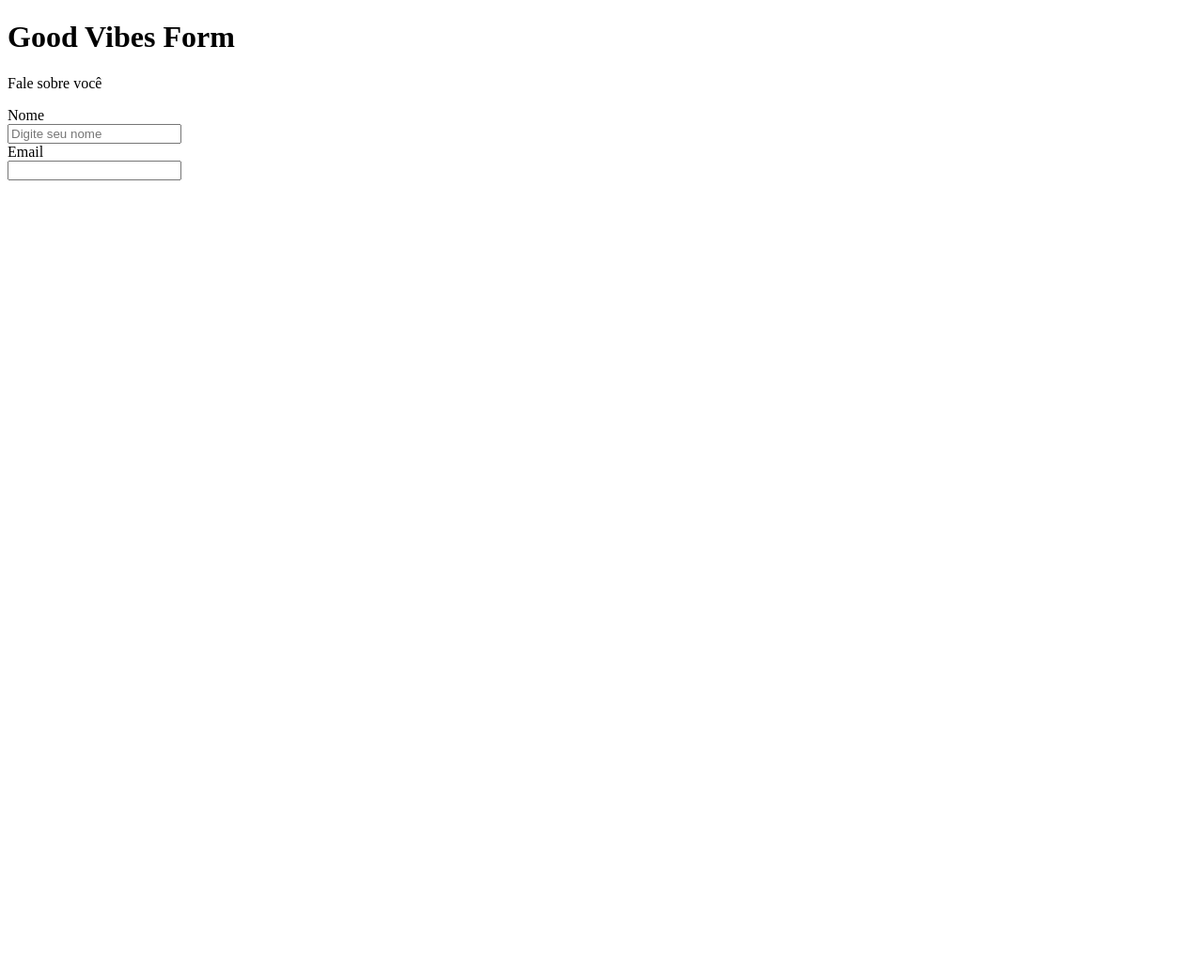
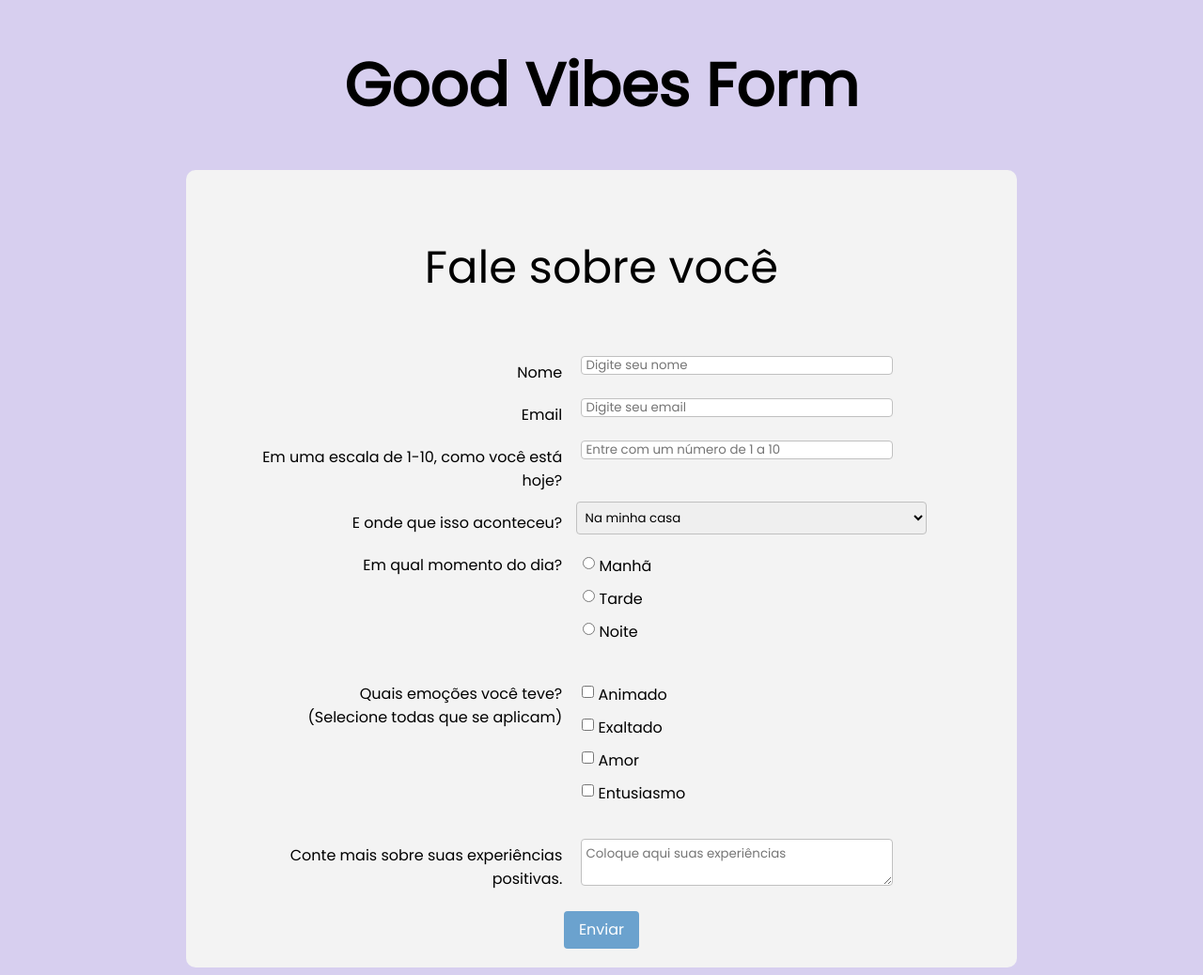
Before and after one commit to andressablima/projetosteste, a plain HTML site: page index.html in a window 1280 px wide. Shown: the whole page at 94% size. Before the commit the page ends 800 px from the top, so only its background shows below. Drawn offline with Linux system fonts and the light colour scheme.

Commit message:
aula do dia 04/10

```diff
--- a/index.html
+++ b/index.html
@@ -1,10 +1,14 @@
 <!DOCTYPE html>
 <html lang="en">
 <head>
+    <link href="https://fonts.googleapis.com/css?family=Poppins" rel="stylesheet" type="text/css">
+    <link href="https://fonts.googleapis.com/css?family=Playfair+Display" rel="stylesheet" type="text/css">
+    <link href="https://fonts.googleapis.com/css?family=Open+Sans+Condensed" rel="stylesheet" type="text/css">
     <meta charset="UTF-8">
     <meta http-equiv="X-UA-Compatible" content="IE=edge">
     <meta name="viewport" content="width=device-width, initial-scale=1.0">
     <title>Formulário de Sentimento</title>
+    <link rel="stylesheet" href="./styles/font-awesome.min.css">
     <link rel="stylesheet" href="./style/index.css">
 </head>
 <body>
@@ -14,7 +18,7 @@
             <p id="description">
                 Fale sobre você
             </p>
-            <form>
+            <form action="/sobre-voce">
                 <div class="form-rows">
                     <div class="labels">
                         <label for="name" id="name-label">
@@ -22,7 +26,12 @@
                         </label>
                     </div>
                     <div class="fields">
-                        <input type="text" id="name" class="input-fields" placeholder="Digite seu nome" required>
+                        <input
+                        type="text"
+                        id="name"
+                        class="input-fields"
+                        placeholder="Digite seu nome"
+                        required>
                     </div>
                 </div>
                 <div class="form-rows">
@@ -32,14 +41,122 @@
                         </label>
                     </div>
                     <div class="fields">
-                        <input type="email" id="email" class="">
+                        <input type="email" id="email" class="input-fields" placeholder="Digite seu email" required>
                     </div>
                 </div>
                 <div class="form-rows">
                     <div class="labels">
-
+                        <label for="number" id="number-label">
+                            Em uma escala de 1-10, como você está hoje?
+                        </label>
+                    </div>
+                    <div class="fields">
+                        <input type="number" id="number" class="input-fields" placeholder="Entre com um número de 1 a 10" min="1" max="10">
                     </div>
                 </div>
+                <div class="form-rows">
+                    <div class="labels">
+                        <label for="dropdown" id="dropdown-label">
+                            E onde que isso aconteceu?
+                        </label>
+                    </div>
+                    <div class="fields">
+                        <select name="location-of-positive-event" id="dropdown" class="dropdown">
+                            <option value="home">
+                                Na minha casa
+                            </option>
+                            <option value="commute">
+                                No meu computador
+                            </option>
+                            <option value="work">
+                                No meu trabalho
+                            </option>
+                            <option value="outside">
+                                Na rua
+                            </option>
+                            <option value="other">
+                                Outros
+                            </option>
+                        </select>
+                    </div>
+                </div>
+                <div class="form-rows">
+                    <div class="labels">
+                        <label for="time-of-day">
+                            Em qual momento do dia?
+                        </label>
+                    </div>
+                    <div class="fields">
+                        <ul id="time-of-day" style="list-style:none;">
+                          <li class="radio">
+                            <label>
+                                Manhã
+                                <input name="time-radio" type="radio" value="1" class="user-selection">
+                            </label>
+                          </li>
+                          <li class="radio">
+                            <label>
+                                Tarde
+                                <input name="time-radio" type="radio" value="2" class="user-selection">
+                            </label>
+                          </li>
+                          <li class="radio">
+                            <label>
+                                Noite
+                                <input name="time-radio" type="radio" value="3" class="user-selection">
+                            </label>
+                          </li>
+                        </ul>
+                    </div>
+                </div>
+                <div class="form-rows">
+                    <div class="labels">
+                        <label for="feelings">
+                            Quais emoções você teve?
+                            <br>
+                            (Selecione todas que se aplicam)
+                        </label>
+                    </div>
+                    <div class="fields">
+                        <ul id="feelings" style="list-style: none;">
+                          <li class="radio">
+                            <label>
+                                <input name="feeling-check" value="1" type="checkbox" class="user-selection">
+                                Animado
+                            </label>
+                          </li>
+                          <li class="radio">
+                            <label>
+                                <input name="feeling-check" value="2" type="checkbox" class="user-selection">
+                                Exaltado
+                            </label>
+                          </li>
+                          <li class="radio">
+                            <label>
+                                <input name="feeling-check" value="3" type="checkbox" class="user-selection">
+                                Amor
+                            </label>
+                          </li>
+                          <li class="radio">
+                            <label>
+                                <input name="feeling-check" value="4" type="checkbox" class="user-selection">
+                                Entusiasmo
+                            </label>
+                          </li>
+                        </ul>
+                    </div>
+                </div>
+                <div class="form-rows">
+                    <div class="labels">
+                        <label for="event-details">
+                            Conte mais sobre suas experiências positivas.
+                        </label>
+                    </div>
+                    <div class="fields">
+                        <textarea id="event-details" class="input-fields" style="height: 50px;resize:vertical;font-family: Poppins;" name="event=details" cols="40" rows="20" placeholder="Coloque aqui suas experiências"></textarea>
+                    </div>
+                </div>
+                <button class="button" id="submit" type="submit">Enviar</button>
             </form>
         </div>
     </main>
--- a/style/index.css
+++ b/style/index.css
@@ -0,0 +1,96 @@
+*{
+    box-sizing: border-box;
+    font-family: Poppins;
+}
+
+body{
+    text-align: center;
+    background-color: #a9d7;
+}
+
+h1{
+    font-size: 4em;
+}
+
+p{
+    font-size: 3em;
+}
+
+.description{
+    color: yellow;
+}
+
+#description{
+    border-radius: 50%;
+}
+
+.form-rows{
+    display: block;
+}
+
+.master-div-style{
+    margin: auto;
+    width: 70%;
+    background-color: #f3f3f3;
+    border-radius: 10px;
+    padding: 20px 10px 10px 10px;
+}
+
+.fields{
+    display: inline-block;
+    text-align: left;
+    width: 48%;
+    vertical-align: middle;
+}
+
+.labels{
+    display: inline-block;
+    text-align: right;
+    width: 40%;
+    padding: 5px;
+    vertical-align: top;
+    margin-top: 10px;
+}
+
+.input-fields{
+    height: 20px;
+    width: 80%;
+    padding: 5px;
+    margin: 10px;
+    border: 1px solid #c0c0c0;
+    border-radius: 4px;
+}
+
+.dropdown {
+    height: 35px;
+    width: 90%;
+    padding: 5px;
+    margin: 5px;
+    border: 1px solid #c0c0c0;
+    border-radius: 4px;
+}
+
+.radio {
+    position: relative;
+    left: -43px;
+    margin-left: 10px;
+    display: block;
+    padding-bottom: 10px;
+}
+
+.user-selection {
+    float: left;
+    margin-right: 5px;
+}
+
+.button {
+    font-size: 1em;
+    background-color: #6ba2ce;
+    color: #fff;
+    border: 0px solid;
+    border-radius: 4px;
+    height: 40px;
+    width: 80px;
+    margin: 10px;
+
+}
```
